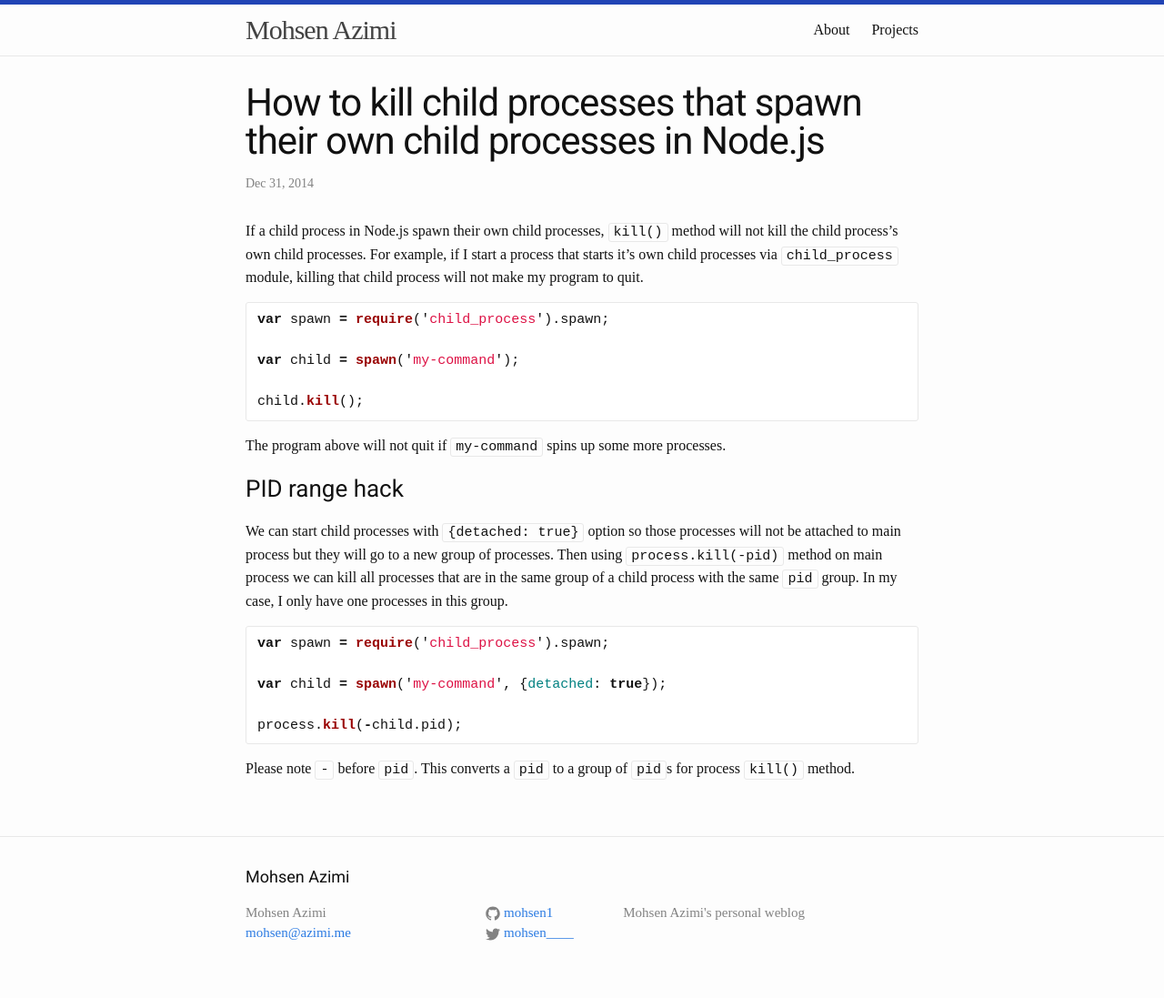
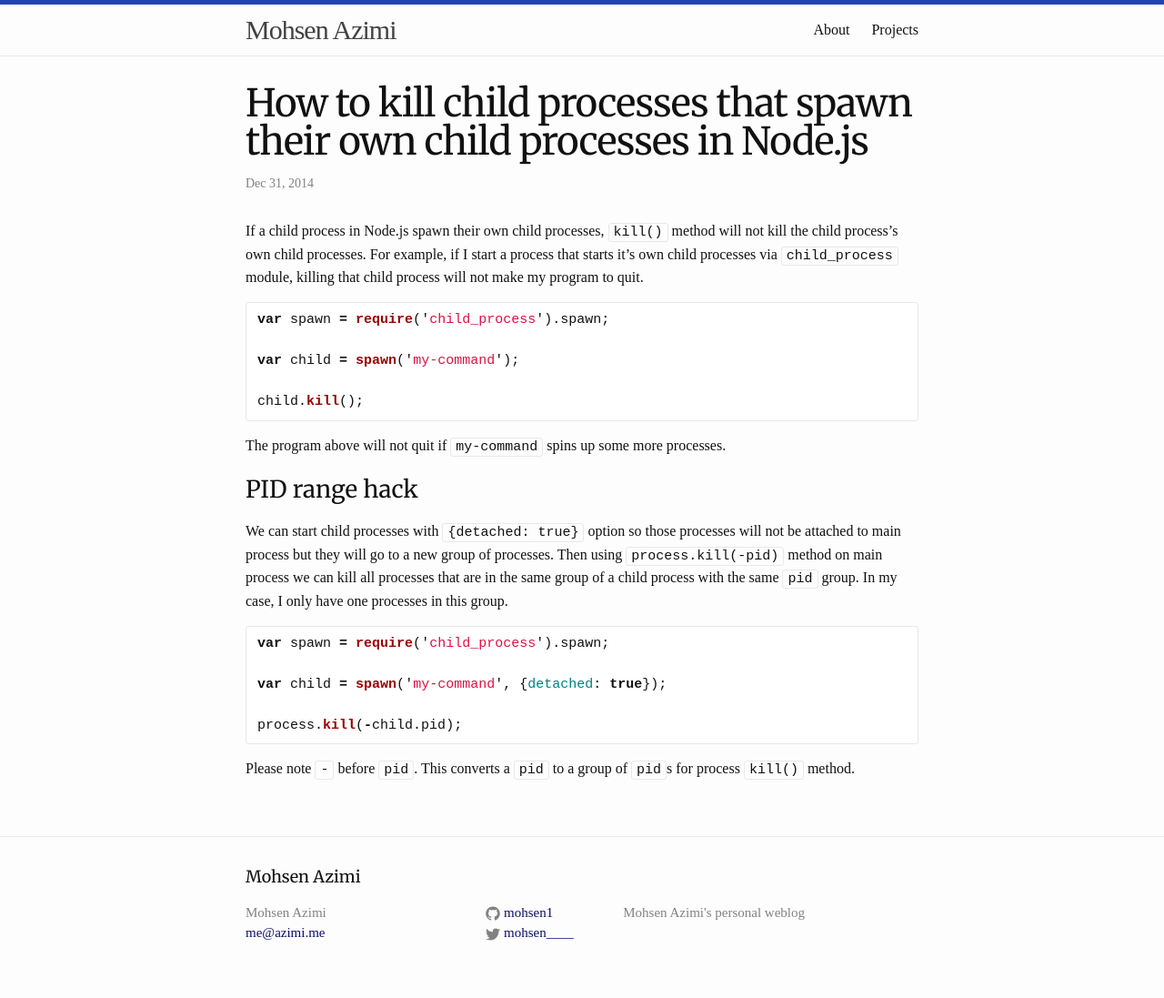
Before and after one commit to mohsen1/mohsen1.github.io, a Jekyll site: the page built from _posts/2014-12-31-kill-child_process-node-js.markdown, in a window 1280 px wide. Shown: the whole page at 91% size. Built offline with Jekyll 4.4.1, drawn with Linux system fonts in a browser that asks for light colours; some web fonts are replaced.

Commit message:
Update styling and fonts a little bit

```diff
--- a/_config.yml
+++ b/_config.yml
@@ -1,6 +1,6 @@
 # Site settings
 title: Mohsen Azimi
-email: mohsen@azimi.me
+email: me@azimi.me
 description: Mohsen Azimi's personal weblog
 baseurl: "" # the subpath of your site, e.g. /blog/
 url: "http://azimi.me" # the base hostname & protocol for your site
--- a/_includes/head.html
+++ b/_includes/head.html
@@ -9,7 +9,7 @@
 
     <link rel="stylesheet" href="{{ "/css/main.css" | prepend: site.baseurl }}">
     <link rel="canonical" href="{{ page.url | replace:'index.html','' | prepend: site.baseurl | prepend: site.url }}">
-    <link href='http://fonts.googleapis.com/css?family=Droid+Serif|Roboto|Shadows+Into+Light+Two' rel='stylesheet' type='text/css'>
+    <link href='http://fonts.googleapis.com/css?family=Droid+Serif|Merriweather|Shadows+Into+Light+Two' rel='stylesheet' type='text/css'>
 
     <link rel="icon" type="image/png" href="assets/images/favicon-32x32.png" sizes="32x32" />
     <link rel="icon" type="image/png" href="assets/images/favicon-16x16.png" sizes="16x16" />
--- a/_sass/_base.scss
+++ b/_sass/_base.scss
@@ -38,7 +38,8 @@
 }
 
 h1, h2, h3, h4, h5, h6 {
-    font-family: 'Roboto', sans-serif;
+    font-family: 'Merriweather', sans-serif;
+    font-weight: normal;
 }
 
 /**
--- a/css/main.scss
+++ b/css/main.scss
@@ -15,7 +15,7 @@
 
 $text-color:       #111;
 $background-color: #fdfdfd;
-$brand-color:      #2a7ae2;
+$brand-color:      #090E67;
 
 $grey-color:       #828282;
 $grey-color-light: lighten($grey-color, 40%);
```
